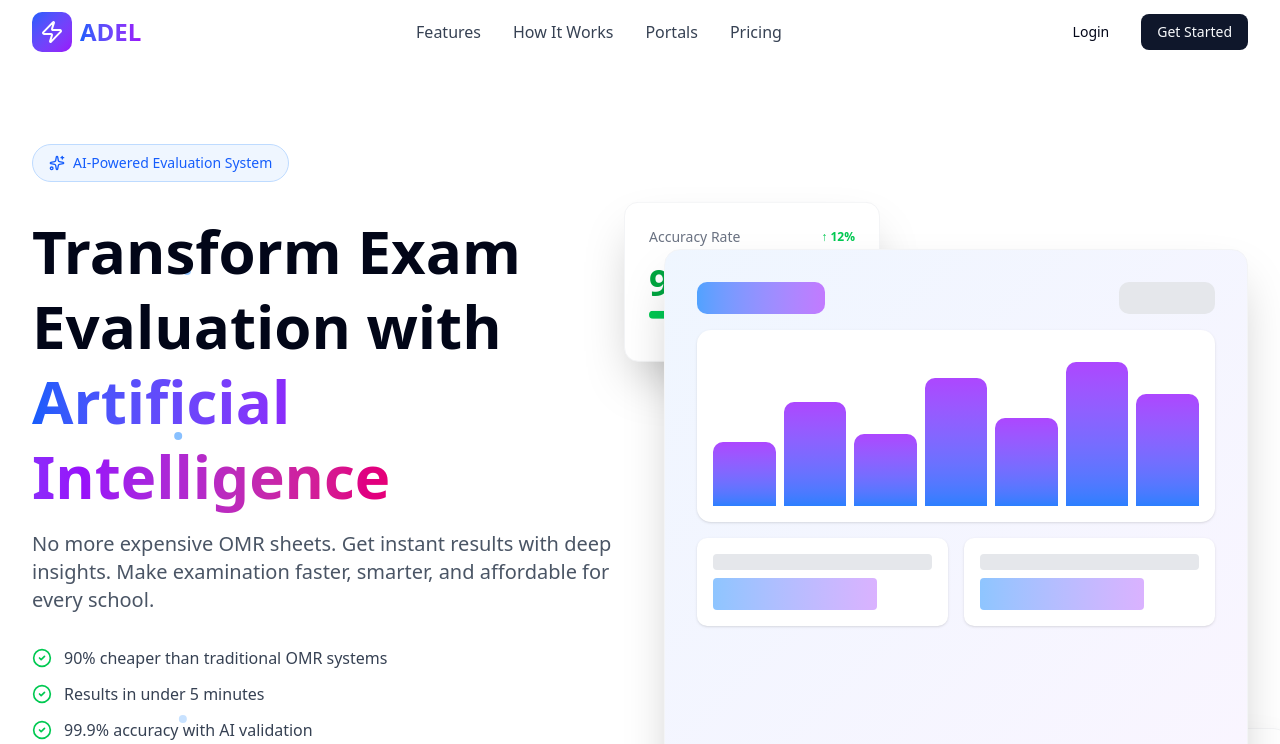
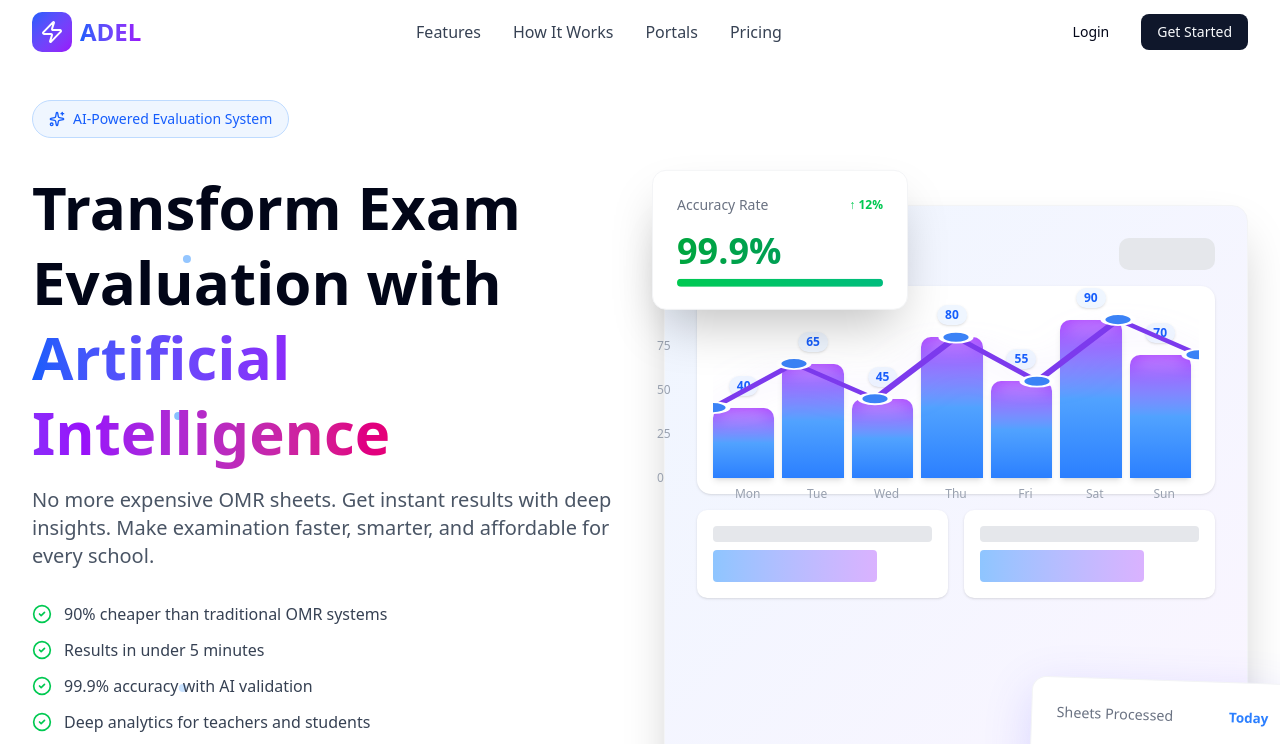
Before and after one commit to SuperMan-Doing-Coding/ADEL, a Next.js app: page / in a window 1280 px wide. Shown: the top 744 px of the page. Built offline with nearby package versions, Linux system fonts and the light colour scheme.

Commit message:
added z-index on the home page top and bottom carf

```diff
--- a/components/sections/HeroSection.jsx
+++ b/components/sections/HeroSection.jsx
@@ -21,13 +21,12 @@ export default function HeroSection() {
   }, []);
 
   return (
-    <section className="relative lg:min-h-screen min-h-[120vh] flex items-center justify-center overflow-hidden pt-16">
+    <section className="overflow-hidden relative flex items-center justify-center pt-5 min-h-[100vh] lg:min-h-screen">
       <GradientBackground />
       <FloatingElements />
 
-      <div className="relative z-10 max-w-7xl mx-auto px-4 sm:px-6 lg:px-8 py-20">
-        <div className="grid lg:grid-cols-2 gap-12 items-center">
-
+      <div className="z-10 relative mx-auto px-4 py-20 max-w-7xl sm:px-6 lg:px-8">
+        <div className="grid items-center gap-12 lg:grid-cols-2">
           {/* LEFT SECTION */}
           <motion.div
             initial={{ opacity: 0, x: -50 }}
@@ -40,7 +39,7 @@ export default function HeroSection() {
               initial={{ opacity: 0, y: 20 }}
               animate={{ opacity: 1, y: 0 }}
               transition={{ delay: 0.2 }}
-              className="inline-flex items-center space-x-2 bg-blue-50 border border-blue-200 rounded-full px-4 py-2"
+              className="inline-flex items-center px-4 py-2 bg-blue-50 border-blue-200 rounded-full space-x-2 border"
             >
               <Sparkles className="w-4 h-4 text-blue-600" />
               <span className="text-sm font-medium text-blue-600">
@@ -50,15 +49,16 @@ export default function HeroSection() {
 
             {/* Headline */}
             <div className="space-y-4">
-              <h1 className="text-5xl lg:text-6xl font-bold leading-tight">
+              <h1 className="text-5xl font-bold leading-tight lg:text-6xl">
                 Transform Exam Evaluation with{" "}
-                <span className="bg-gradient-to-r from-blue-600 via-purple-600 to-pink-600 bg-clip-text text-transparent">
+                <span className="text-transparent bg-gradient-to-r from-blue-600 via-purple-600 to-pink-600 bg-clip-text">
                   Artificial Intelligence
                 </span>
               </h1>
               <p className="text-xl text-gray-600">
-                No more expensive OMR sheets. Get instant results with deep insights.
-                Make examination faster, smarter, and affordable for every school.
+                No more expensive OMR sheets. Get instant results with deep
+                insights. Make examination faster, smarter, and affordable for
+                every school.
               </p>
             </div>
 
@@ -77,7 +77,7 @@ export default function HeroSection() {
                   transition={{ delay: 0.4 + index * 0.1 }}
                   className="flex items-center space-x-3"
                 >
-                  <CheckCircle2 className="w-5 h-5 text-green-500 flex-shrink-0" />
+                  <CheckCircle2 className="flex-shrink-0 w-5 h-5 text-green-500" />
                   <span className="text-gray-700">{benefit}</span>
                 </motion.div>
               ))}
@@ -88,12 +88,12 @@ export default function HeroSection() {
               initial={{ opacity: 0, y: 20 }}
               animate={{ opacity: 1, y: 0 }}
               transition={{ delay: 0.8 }}
-              className="flex flex-col sm:flex-row gap-4"
+              className="flex flex-col gap-4 sm:flex-row"
             >
               <Link href="/register">
                 <Button size="lg" className="group">
                   Get Started Free
-                  <ArrowRight className="ml-2 w-4 h-4 group-hover:translate-x-1 transition-transform" />
+                  <ArrowRight className="ml-2 w-4 h-4 transition-transform group-hover:translate-x-1" />
                 </Button>
               </Link>
 
@@ -109,13 +109,13 @@ export default function HeroSection() {
               initial={{ opacity: 0 }}
               animate={{ opacity: 1 }}
               transition={{ delay: 1 }}
-              className="flex items-center space-x-6 pt-4"
+              className="flex items-center pt-4 space-x-6"
             >
               <div className="flex -space-x-2">
                 {[1, 2, 3].map((i) => (
                   <div
                     key={i}
-                    className="w-10 h-10 rounded-full bg-gradient-to-br from-blue-400 to-purple-400 border-2 border-white"
+                    className="w-10 h-10 bg-gradient-to-br from-blue-400 to-purple-400 rounded-full border-2 border-white"
                   />
                 ))}
               </div>
@@ -139,23 +139,26 @@ export default function HeroSection() {
             className="relative"
           >
             <div className="relative">
-
               {/* Top Floating Card (hidden on small screens) */}
               <motion.div
                 animate={{ y: [0, -20, 0] }}
                 transition={{ duration: 4, repeat: Infinity }}
-                className="hidden md:block absolute -top-10 -left-10 w-64 h-40 bg-white rounded-xl shadow-2xl p-6 border border-gray-100"
+                className="z-50 absolute p-6 w-64 h-35 bg-white rounded-xl border-gray-100 shadow-2xl -top-7 -left-3 border md:block"
               >
                 <div className="flex items-center justify-between mb-4">
-                  <span className="text-sm font-medium text-gray-500">Accuracy Rate</span>
-                  <span className="text-green-500 text-xs font-semibold">↑ 12%</span>
+                  <span className="text-sm font-medium text-gray-500">
+                    Accuracy Rate
+                  </span>
+                  <span className="text-green-500 text-xs font-semibold">
+                    ↑ 12%
+                  </span>
                 </div>
 
-                <div className="text-4xl font-bold bg-gradient-to-r from-green-600 to-emerald-600 bg-clip-text text-transparent">
+                <div className="text-4xl font-bold text-transparent bg-gradient-to-r from-green-600 to-emerald-600 bg-clip-text">
                   99.9%
                 </div>
 
-                <div className="mt-2 h-2 bg-gray-100 rounded-full overflow-hidden">
+                <div className="overflow-hidden mt-2 h-2 bg-gray-100 rounded-full">
                   <motion.div
                     initial={{ width: 0 }}
                     animate={{ width: "99.9%" }}
@@ -167,21 +170,54 @@ export default function HeroSection() {
 
               {/* Bottom Floating Card (hidden on small screens) */}
               <motion.div
-                animate={{ y: [0, 20, 0] }}
-                transition={{ duration: 5, repeat: Infinity, delay: 0.5 }}
-                className="hidden md:block absolute -bottom-10 -right-10 w-64 h-40 bg-white rounded-xl shadow-2xl p-6 border border-gray-100"
+                animate={{
+                  y: [0, 20, 0],
+                  rotate: [0, 2, -2, 0],
+                  boxShadow: [
+                    "0 8px 36px 0 rgba(40, 94, 255, 0.15)",
+                    "0 16px 52px 0 rgba(100, 59, 255, 0.19)",
+                    "0 8px 36px 0 rgba(40, 94, 255, 0.15)",
+                  ],
+                  scale: [1, 1.03, 1],
+                }}
+                transition={{
+                  duration: 5,
+                  repeat: Infinity,
+                  delay: 0.5,
+                  ease: "easeInOut",
+                }}
+                className="z-50 absolute hidden p-6 w-64 h-40 bg-white rounded-xl border-gray-100 shadow-2xl -bottom-10 -right-10 border md:block"
               >
-                <div className="flex items-center justify-between mb-4">
-                  <span className="text-sm font-medium text-gray-500">Sheets Processed</span>
-                  <span className="text-blue-500 text-xs font-semibold">Today</span>
-                </div>
+                <motion.div
+                  initial={{ opacity: 0, y: 20 }}
+                  animate={{ opacity: 1, y: 0 }}
+                  transition={{ delay: 1 }}
+                  className="flex items-center justify-between mb-4"
+                >
+                  <motion.span
+                    initial={{ x: -30, opacity: 0 }}
+                    animate={{ x: 0, opacity: 1 }}
+                    transition={{ delay: 1.25, duration: 0.7, type: "spring" }}
+                    className="text-sm font-medium text-gray-500"
+                  >
+                    Sheets Processed
+                  </motion.span>
+                  <motion.span
+                    initial={{ x: 30, opacity: 0, scale: 0.8 }}
+                    animate={{ x: 0, opacity: 1, scale: 1.1 }}
+                    transition={{ delay: 1.45, duration: 0.5, type: "spring" }}
+                    className="text-blue-500 text-xs font-semibold"
+                  >
+                    Today
+                  </motion.span>
+                </motion.div>
 
-                <div className="text-4xl font-bold bg-gradient-to-r from-blue-600 to-purple-600 bg-clip-text text-transparent">
+                <div className="text-4xl font-bold text-transparent bg-gradient-to-r from-blue-600 to-purple-600 bg-clip-text">
                   1,247
                 </div>
 
                 {/* Animated Bars */}
-                <div className="mt-2 flex space-x-1">
+                <div className="flex mt-2 space-x-1">
                   {smallBars.map((height, i) => (
                     <motion.div
                       key={i}
@@ -195,42 +231,147 @@ export default function HeroSection() {
               </motion.div>
 
               {/* MAIN MOCKUP */}
-              <div className="relative w-full aspect-square bg-gradient-to-br from-blue-50 to-purple-50 rounded-2xl shadow-2xl p-8 border border-gray-100">
+              <div className="overflow-visible relative p-8 w-full bg-gradient-to-br from-blue-50 to-purple-50 rounded-2xl border-gray-100 shadow-2xl aspect-square border">
                 <div className="space-y-4">
-
                   <div className="flex items-center justify-between">
-                    <div className="w-32 h-8 bg-gradient-to-r from-blue-400 to-purple-400 rounded-lg" />
+                    <div className="w-32 h-8 bg-gradient-to-r from-blue-400 to-purple-400 rounded-lg animate-pulse" />
                     <div className="w-24 h-8 bg-gray-200 rounded-lg" />
                   </div>
 
-                  <div className="h-48 bg-white rounded-xl p-4 shadow-sm">
-                    <div className="flex items-end justify-between h-full space-x-2">
-                      {chartHeights.map((h, i) => (
+                  {/* Advanced Animated Graph */}
+                  <div className="overflow-visible relative p-4 h-52 bg-white rounded-xl shadow-sm">
+                    {/* Y Axis Labels */}
+                    <div className="absolute left-0 top-0 flex flex-col justify-between py-2 h-full select-none -translate-x-10">
+                      {[100, 75, 50, 25, 0].map((v, idx) => (
+                        <span key={idx} className="text-xs text-gray-400">
+                          {v}
+                        </span>
+                      ))}
+                    </div>
+                    {/* Graph Bars & Lines */}
+                    <div className="relative flex items-end justify-between h-full space-x-2">
+                      {/* Animated Bar Chart */}
+                      {chartHeights.map((h, i, arr) => (
                         <motion.div
                           key={i}
-                          initial={{ height: 0 }}
-                          animate={{ height: `${h}%` }}
-                          transition={{ duration: 0.8, delay: 1.5 + i * 0.1 }}
-                          className="flex-1 bg-gradient-to-t from-blue-500 to-purple-500 rounded-t-lg"
+                          initial={{
+                            height: 0,
+                            filter: "brightness(0.7)",
+                            scaleX: 1.15,
+                          }}
+                          animate={{
+                            height: `${h}%`,
+                            filter: "brightness(1)",
+                            scaleX: 1,
+                          }}
+                          transition={{
+                            duration: 1.1,
+                            delay: 1.2 + i * 0.16,
+                            type: "spring",
+                          }}
+                          className="relative flex-1 bg-gradient-to-t from-blue-500 via-blue-400 to-purple-500 rounded-t-lg shadow-md group"
+                        >
+                          {/* Glow on top of the bar */}
+                          <motion.div
+                            initial={{ opacity: 0, y: 8 }}
+                            animate={{ opacity: 0.28, y: 0 }}
+                            transition={{ delay: 2 + i * 0.12, duration: 0.4 }}
+                            className="absolute left-1/2 top-0 w-4/5 h-3 bg-white rounded-full blur-sm pointer-events-none -translate-x-1/2"
+                          />
+                          {/* Bar Value Tooltip */}
+                          <motion.div
+                            initial={{ opacity: 0, y: 7 }}
+                            animate={{ opacity: 1, y: -8 }}
+                            transition={{
+                              delay: 2 + i * 0.18,
+                              duration: 0.4,
+                              type: "spring",
+                            }}
+                            className="absolute left-1/2 px-2 py-0.5 text-blue-600 text-xs font-semibold bg-blue-50 rounded-lg pointer-events-none -translate-x-1/2 -top-6 shadow group-hover:opacity-100"
+                          >
+                            {Math.round(h)}
+                          </motion.div>
+                        </motion.div>
+                      ))}
+                      {/* Animated Polyline (Line Graph Overlay) */}
+                      <svg
+                        className="absolute left-0 top-0 w-full h-full pointer-events-none"
+                        viewBox="0 0 100 100"
+                        preserveAspectRatio="none"
+                      >
+                        <motion.polyline
+                          points={chartHeights
+                            .map((h, i) => {
+                              const x = (i / (chartHeights.length - 1)) * 100;
+                              const y = 100 - h;
+                              return `${x},${y}`;
+                            })
+                            .join(" ")}
+                          initial={{ pathLength: 0, opacity: 0 }}
+                          animate={{ pathLength: 1, opacity: 1 }}
+                          transition={{
+                            delay: 2.1,
+                            duration: 1,
+                            type: "spring",
+                          }}
+                          fill="none"
+                          stroke="#7c3aed"
+                          strokeWidth="1.8"
+                          strokeLinejoin="round"
+                          strokeLinecap="round"
+                          style={{ filter: "drop-shadow(0 2px 6px #a78bfa44)" }}
                         />
-                      ))}
+                        {/* Animated Bubble Points */}
+                        {chartHeights.map((h, i) => {
+                          const x = (i / (chartHeights.length - 1)) * 100;
+                          const y = 100 - h;
+                          return (
+                            <motion.circle
+                              key={i}
+                              cx={x}
+                              cy={y}
+                              r="2.7"
+                              fill="#3b82f6"
+                              stroke="#fff"
+                              strokeWidth="0.9"
+                              initial={{ opacity: 0, scale: 0.5 }}
+                              animate={{ opacity: 1, scale: 1.15 }}
+                              transition={{
+                                delay: 2.3 + i * 0.08,
+                                type: "spring",
+                              }}
+                            />
+                          );
+                        })}
+                      </svg>
+                    </div>
+                    {/* X Axis labels */}
+                    <div className="flex justify-between pt-2 text-xs text-gray-400 select-none">
+                      {["Mon", "Tue", "Wed", "Thu", "Fri", "Sat", "Sun"].map(
+                        (d, i) => (
+                          <span key={i} className="flex-1 text-center">
+                            {d}
+                          </span>
+                        )
+                      )}
                     </div>
                   </div>
 
                   <div className="grid grid-cols-2 gap-4">
                     {[1, 2].map((i) => (
-                      <div key={i} className="bg-white rounded-lg p-4 shadow-sm">
-                        <div className="w-full h-4 bg-gray-200 rounded mb-2" />
+                      <div
+                        key={i}
+                        className="p-4 bg-white rounded-lg shadow-sm"
+                      >
+                        <div className="mb-2 w-full h-4 bg-gray-200 rounded" />
                         <div className="w-3/4 h-8 bg-gradient-to-r from-blue-300 to-purple-300 rounded" />
                       </div>
                     ))}
                   </div>
-
                 </div>
               </div>
             </div>
           </motion.div>
-
         </div>
       </div>
     </section>
--- a/package.json
+++ b/package.json
@@ -20,7 +20,8 @@
     "react": "19.2.0",
     "react-dom": "19.2.0",
     "react-icons": "^5.5.0",
-    "tailwind-merge": "^3.4.0"
+    "tailwind-merge": "^3.4.0",
+    "tailwindcss-animate": "^1.0.7"
   },
   "devDependencies": {
     "@tailwindcss/postcss": "^4",
```
Also changed, not shown: 1 other file (tests, documents, lock files or other folders).
